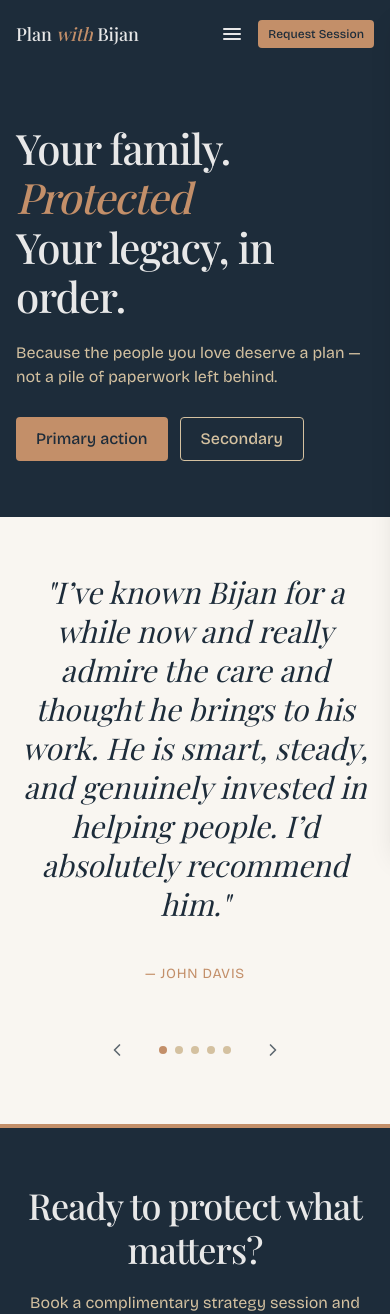
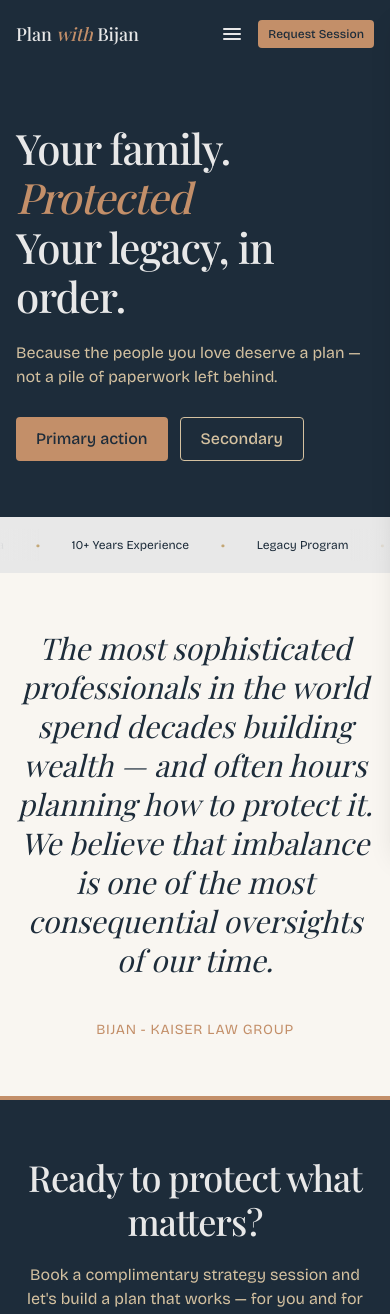
Before and after one commit to amirhoseinshahabnia/plan-with-bijan, a Next.js app: page / in a window 390 px wide. Shown: the top 1314 px of the page. Built offline with nearby package versions, Linux system fonts and the light colour scheme.

Commit message:
adds features comp with mobile marquee + updates quote

```diff
--- a/app/globals.css
+++ b/app/globals.css
@@ -215,3 +215,18 @@
 body {
   background: var(--background);
 }
+
+@keyframes trust-marquee {
+  from {
+    transform: translateX(0);
+  }
+
+  to {
+    transform: translateX(-50%);
+  }
+}
+
+.trust-marquee-track {
+  animation: trust-marquee 35s linear infinite;
+  width: max-content;
+}
--- a/app/page.tsx
+++ b/app/page.tsx
@@ -1,8 +1,8 @@
 import { Button } from "@/components/ui/button";
 import { Container } from "@/components/ui/container";
 import { CTA } from "@/components/ui/cta";
+import { Features } from "@/components/ui/features";
 import { Quote } from "@/components/ui/quote";
-import { REVIEW_QUOTES } from "@/lib/reviews";
 import { Heading } from "@/components/ui/heading";
 import { Section } from "@/components/ui/section";
 import { Text } from "@/components/ui/text";
@@ -34,7 +34,16 @@ export default function Home() {
           </Stack>
         </Section>
       </Container>
-      <Quote quotes={REVIEW_QUOTES} />
+      <Features />
+      <Quote
+        quotes={[
+          {
+            person: "BIJAN - KAISER LAW GROUP",
+            quote:
+              "The most sophisticated professionals in the world spend decades building wealth — and often hours planning how to protect it. We believe that imbalance is one of the most consequential oversights of our time.",
+          },
+        ]}
+      />
 
       <CTA
         title="Ready to protect what matters?"
--- /dev/null
+++ b/components/ui/features.tsx
@@ -0,0 +1,102 @@
+import { Fragment } from "react";
+import { Container } from "@/components/ui/container";
+import { Section } from "@/components/ui/section";
+import { Text } from "@/components/ui/text";
+import { cn } from "@/lib/util";
+
+export type FeatureItem = {
+  label: string;
+  marquee?: string;
+};
+
+const DEFAULT_FEATURES: FeatureItem[] = [
+  { label: "Licensed in California" },
+  { label: "10+ Years of Experience", marquee: "10+ Years Experience" },
+  {
+    label: "Legacy Program — Plans That Stay Current",
+    marquee: "Legacy Program",
+  },
+  { label: "Trusted by Business Owners & Executives" },
+];
+
+type FeaturesProps = {
+  items?: readonly FeatureItem[];
+  className?: string;
+};
+
+function FeaturesMarquee({ items }: { items: readonly FeatureItem[] }) {
+  const loopItems = [...items, ...items];
+
+  return (
+    <div className="relative wide:hidden">
+      <div
+        className="pointer-events-none absolute inset-y-0 left-0 z-10 w-10 bg-linear-to-r from-gray-100 to-transparent"
+        aria-hidden="true"
+      />
+      <div
+        className="pointer-events-none absolute inset-y-0 right-0 z-10 w-10 bg-linear-to-l from-gray-100 to-transparent"
+        aria-hidden="true"
+      />
+      <div className="overflow-hidden py-1">
+        <div className="trust-marquee-track flex items-center gap-8 pl-4 motion-reduce:flex-wrap motion-reduce:justify-center motion-reduce:gap-x-6 motion-reduce:gap-y-2 motion-reduce:px-4">
+          {loopItems.map((item, index) => (
+            <Fragment key={`${item.label}-${index}`}>
+              {index > 0 && (
+                <span
+                  className="shrink-0 text-sand-600"
+                  aria-hidden="true"
+                >
+                  •
+                </span>
+              )}
+              <Text
+                as="span"
+                variant="caption"
+                className="shrink-0 whitespace-nowrap text-navy-900"
+                aria-hidden={index >= items.length || undefined}
+              >
+                {item.marquee ?? item.label}
+              </Text>
+            </Fragment>
+          ))}
+        </div>
+      </div>
+      <p className="sr-only">{items.map((item) => item.label).join(". ")}</p>
+    </div>
+  );
+}
+
+function FeaturesDesktop({ items }: { items: readonly FeatureItem[] }) {
+  return (
+    <Container className="hidden wide:block">
+      <ul className="flex justify-between gap-6">
+        {items.map((item) => (
+          <li key={item.label} className="text-center">
+            <Text as="span" variant="caption" className="text-navy-900">
+              {item.label}
+            </Text>
+          </li>
+        ))}
+      </ul>
+    </Container>
+  );
+}
+
+export function Features({
+  items = DEFAULT_FEATURES,
+  className,
+}: FeaturesProps) {
+  return (
+    <Section
+      as="section"
+      padding="minimal"
+      className={cn("bg-gray-100", className)}
+      aria-label="Credentials and highlights"
+    >
+      <FeaturesMarquee items={items} />
+      <FeaturesDesktop items={items} />
+    </Section>
+  );
+}
+
+Features.displayName = "Features";
--- a/components/ui/quote.tsx
+++ b/components/ui/quote.tsx
@@ -180,8 +180,8 @@ export function Quote({
                     <blockquote>
                       <Heading
                         as="h3"
-                        variant="heading-xl"
-                        className="text-ds-heading-lg font-normal italic text-navy-900 wide:text-ds-heading-xl"
+                        variant="heading-lg"
+                        className="font-normal italic text-navy-900"
                       >
                         {quote}
                       </Heading>
```
